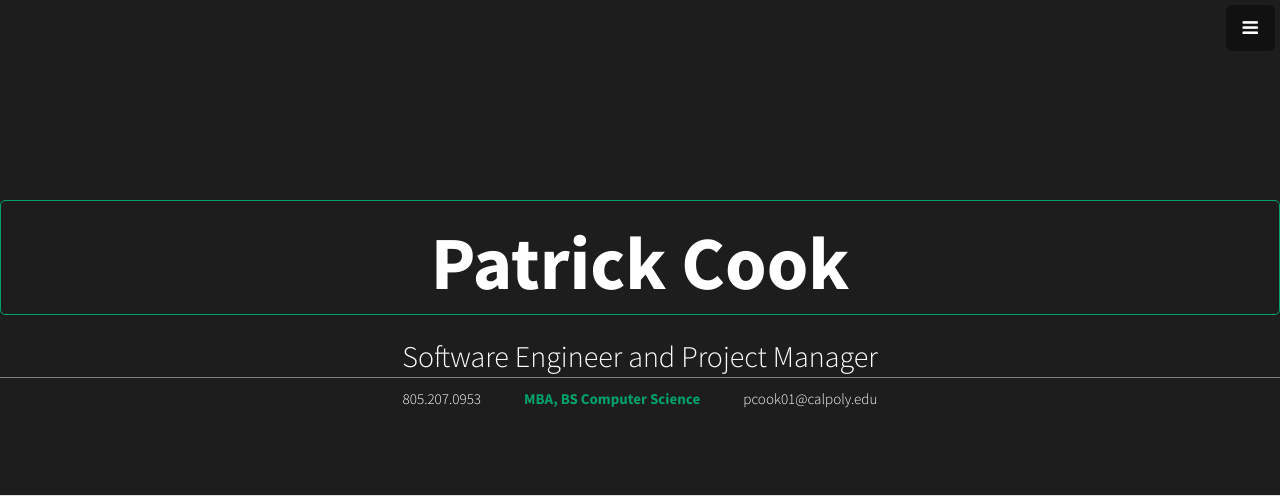
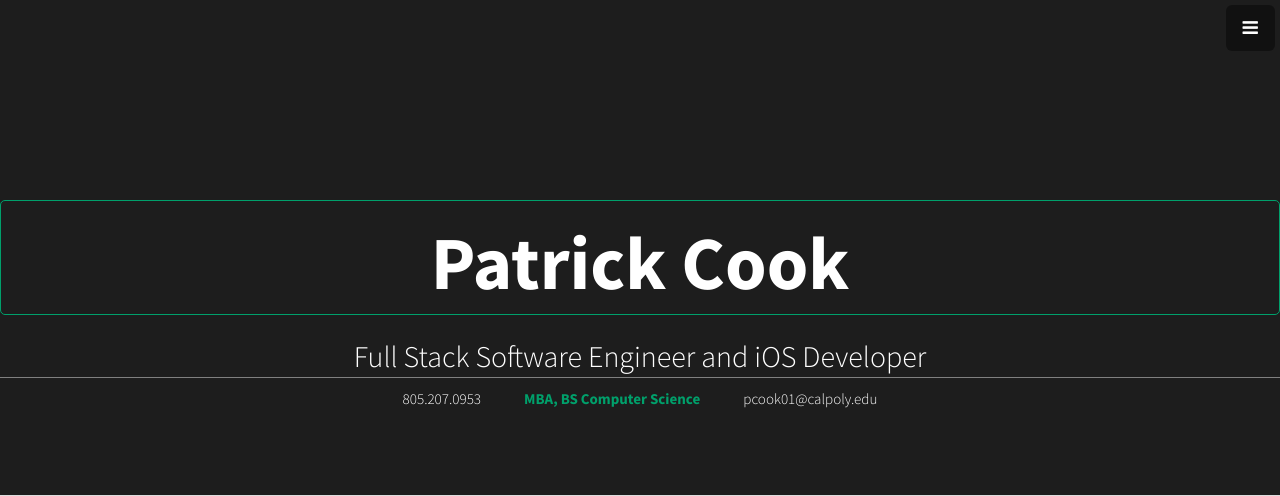
Before and after one commit to PatrickCook/Portfolio-Website, a PHP site: page / in a window 1280 px wide. Shown: the top 496 px of the page. Run offline with PHP 8.4, Linux system fonts and the light colour scheme.

Commit message:
Push to heroku

```diff
--- a/index.php
+++ b/index.php
@@ -62,7 +62,7 @@
 				<h1>Patrick Cook</h1>
 			</div>
 			<div class="title-subtitle">
-				Software Engineer and Project Manager
+				Full Stack Software Engineer and iOS Developer
 			</div>
 			<div class="title-description">
 				<ul>
```
